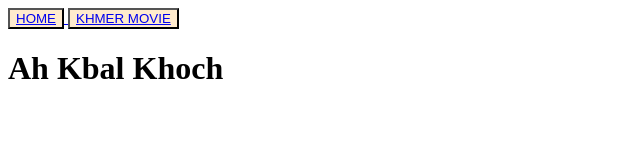
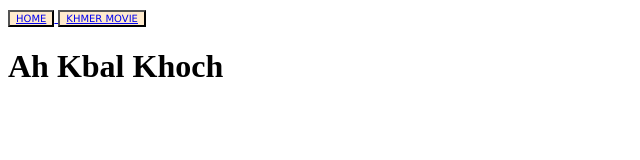
Before and after one commit to Justyoui/JustYOU, a plain HTML site: page assest/khmer_movies.html in a window 1280 px wide. Shown: the whole page, without its empty margins (0-640 px from the left). Drawn offline with Linux system fonts and the light colour scheme.

Commit message:
Update khmer_movies_style.css

```diff
--- a/assest/khmer_movies_style.css
+++ b/assest/khmer_movies_style.css
@@ -1,5 +1,6 @@
 .eno{
     background-color: blanchedalmond;
-
+    font-family: verdana;
+    font-size: 10px;
 
 }
```
